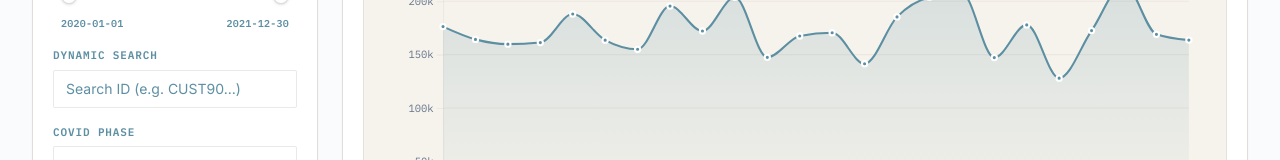
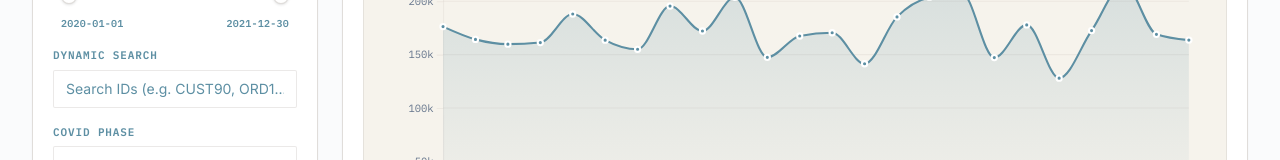
Before and after one commit to No0bmazt3r/malaysia-ecommerce-covid-dashboard, a Next.js app: page /overview in a window 1280 px wide. Shown: the part 597-757 px from the top of the page. Built offline with nearby package versions, Linux system fonts and the light colour scheme.

Commit message:
feat: enhance search functionality in filters to support multiple queries

```diff
--- a/src/components/ui/FilterPanel.tsx
+++ b/src/components/ui/FilterPanel.tsx
@@ -131,13 +131,19 @@ function SearchFilter({
   }, [debouncedValue, onChange]);
 
   const suggestions = useMemo(() => {
-    if (localValue.length < 2) return [];
-    const q = localValue.toLowerCase();
+    const tokens = localValue.split(/[, ]+/).filter(Boolean);
+    const lastToken = localValue.trim().length > 0 && !localValue.match(/[, ]$/) ? tokens[tokens.length - 1] : "";
+
+    if (!lastToken || lastToken.length < 2) return [];
+
+    const existingTokens = new Set(tokens.map((t) => t.toLowerCase()));
+    const q = lastToken.toLowerCase();
     const matches = new Set<string>();
+
     for (const r of rawData) {
-      if (r.order_id.toLowerCase().includes(q)) matches.add(`Order: ${r.order_id}`);
-      if (r.product_id.toLowerCase().includes(q)) matches.add(`Product: ${r.product_id}`);
-      if (r.customer_id.toLowerCase().includes(q)) matches.add(`Customer: ${r.customer_id}`);
+      if (r.order_id.toLowerCase().includes(q) && !existingTokens.has(r.order_id.toLowerCase())) matches.add(`Order: ${r.order_id}`);
+      if (r.product_id.toLowerCase().includes(q) && !existingTokens.has(r.product_id.toLowerCase())) matches.add(`Product: ${r.product_id}`);
+      if (r.customer_id.toLowerCase().includes(q) && !existingTokens.has(r.customer_id.toLowerCase())) matches.add(`Customer: ${r.customer_id}`);
       if (matches.size >= 10) break;
     }
     return Array.from(matches);
@@ -150,7 +156,7 @@ function SearchFilter({
       </label>
       <input
         type="text"
-        placeholder="Search ID (e.g. CUST90...)"
+        placeholder="Search IDs (e.g. CUST90, ORD1...)"
         value={localValue}
         onFocus={() => setShowDropdown(true)}
         onBlur={() => setTimeout(() => setShowDropdown(false), 150)}
@@ -171,7 +177,12 @@ function SearchFilter({
                 className="cursor-pointer px-3 py-2 transition hover:bg-[var(--surface-muted)]"
                 onClick={() => {
                   isInternalChange.current = true;
-                  setLocalValue(exactId);
+                  const tokens = localValue.split(/[, ]+/).filter(Boolean);
+                  if (localValue.trim().length > 0 && !localValue.match(/[, ]$/)) {
+                    tokens.pop(); // replace the incomplete token
+                  }
+                  const newTokens = [...tokens, exactId].filter(Boolean);
+                  setLocalValue(newTokens.join(", ") + ", ");
                   setShowDropdown(false);
                 }}
               >
--- a/src/lib/filters.ts
+++ b/src/lib/filters.ts
@@ -8,8 +8,16 @@ export function applyFilters(data: Order[], filters: Filters): Order[] {
     if (filters.category.length && !filters.category.includes(row.product_category)) return false;
     if (filters.segment.length && !filters.segment.includes(row.customer_segment)) return false;
     if (filters.searchQuery) {
-      const q = filters.searchQuery.toLowerCase();
-      if (!row.order_id.toLowerCase().includes(q) && !row.product_id.toLowerCase().includes(q) && !row.customer_id.toLowerCase().includes(q)) return false;
+      const queries = filters.searchQuery.toLowerCase().split(/[, ]+/).filter(Boolean);
+      if (queries.length > 0) {
+        const matches = queries.some(
+          (q) =>
+            row.order_id.toLowerCase().includes(q) ||
+            row.product_id.toLowerCase().includes(q) ||
+            row.customer_id.toLowerCase().includes(q)
+        );
+        if (!matches) return false;
+      }
     }
     return true;
   });
```
